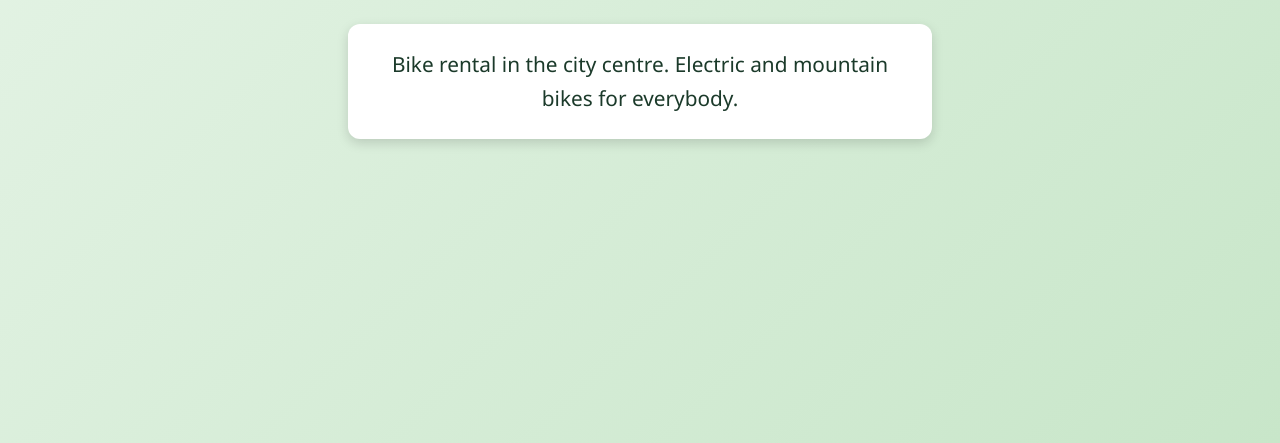
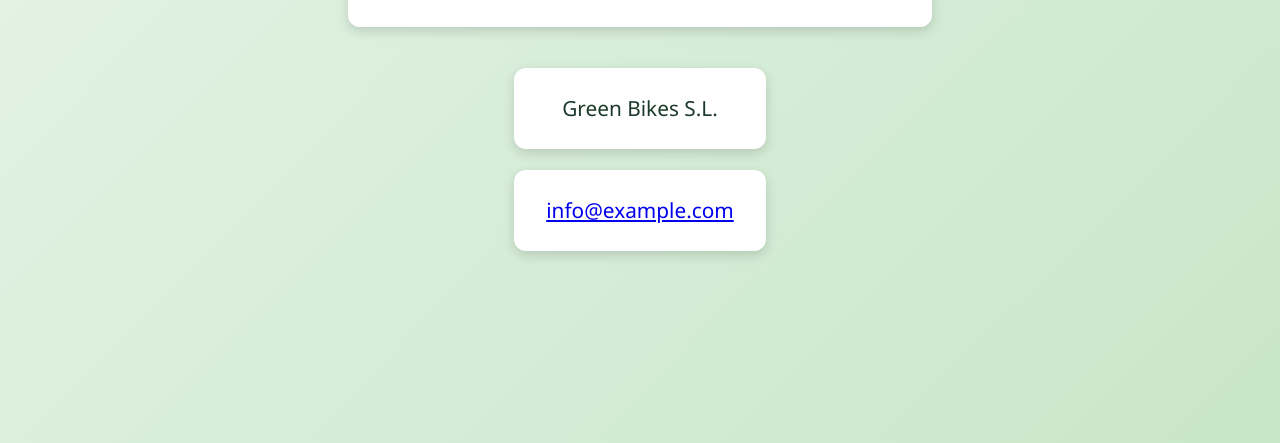
Before and after one commit to IciarCas/ed-git-website, a plain HTML site: page index.html in a window 1280 px wide. Shown: the part 421-864 px from the top of the page. Drawn offline with Linux system fonts and the light colour scheme.

Commit message:
Add contact information

```diff
--- a/index.html
+++ b/index.html
@@ -8,5 +8,9 @@
 <body>
   <h1>Green Bikes</h1>
   <p>Bike rental in the city centre. Electric and mountain bikes for everybody.</p>
+<footer>
+  <p>Green Bikes S.L.</p>
+  <p><a href="mailto:info@example.com">info@example.com</a></p>
+</footer>
 </body>
 </html>
```
